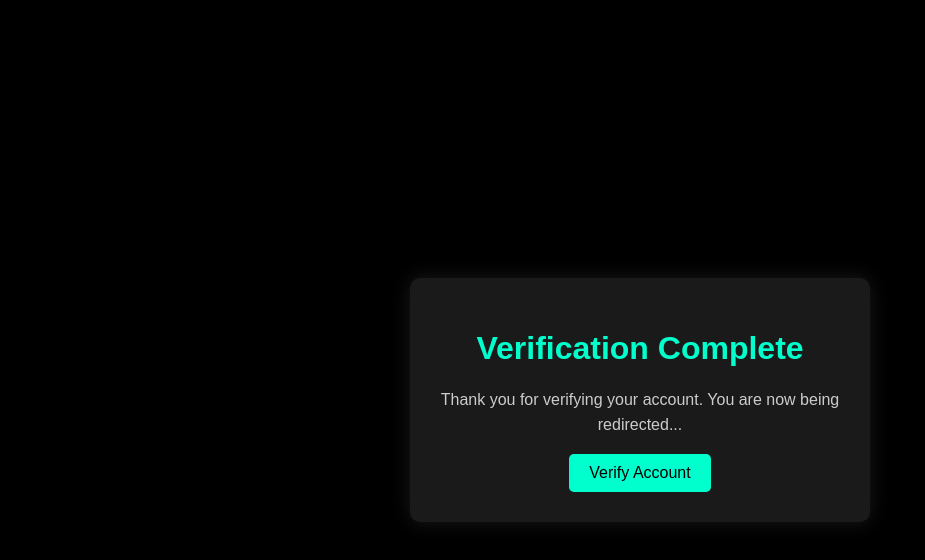
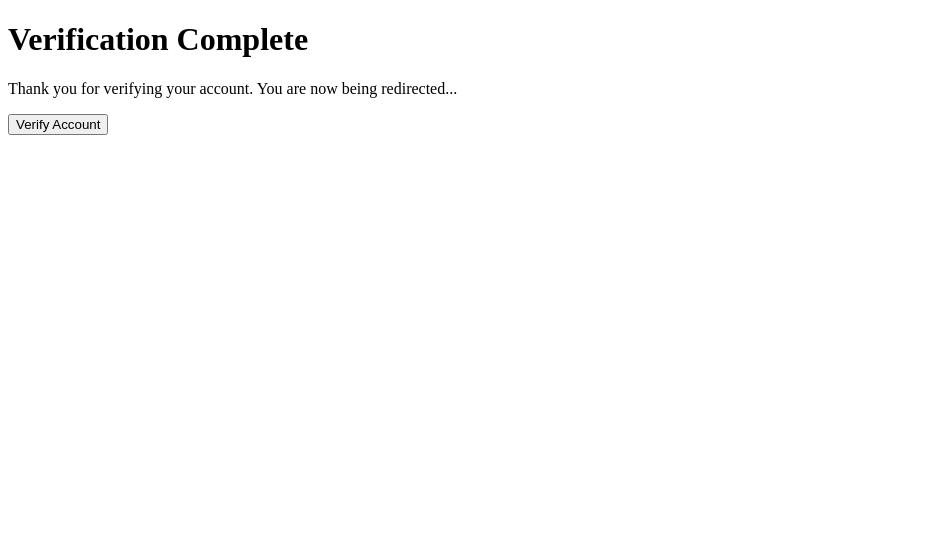
Before and after one commit to NightfallCode/discord-verification, a plain HTML site: page index.html in a window 1280 px wide. Shown: the whole page, without its empty margins (0-925 px from the left). Drawn offline with Linux system fonts and the light colour scheme.

Commit message:
Update index.html

```diff
--- a/index.html
+++ b/index.html
@@ -5,60 +5,7 @@
     <meta name="viewport" content="width=device-width, initial-scale=1.0">
     <title>Verification Complete</title>
     <style>
-        body {
-            font-family: Arial, sans-serif;
-            background-color: #000;
-            color: #fff;
-            display: flex;
-            justify-content: center;
-            align-items: center;
-            height: 100vh;
-            margin: 0;
-        }
-        .container {
-            background-color: #1a1a1a;
-            padding: 30px;
-            border-radius: 10px;
-            box-shadow: 0 0 20px rgba(255, 255, 255, 0.1);
-            text-align: center;
-            max-width: 400px;
-            width: 100%;
-        }
-        h1 {
-            color: #00ffcc;
-            margin-bottom: 20px;
-        }
-        p {
-            color: #ccc;
-            font-size: 16px;
-            line-height: 1.6;
-        }
-        .loader {
-            border: 4px solid #00ffcc;
-            border-top: 4px solid transparent;
-            border-radius: 50%;
-            width: 40px;
-            height: 40px;
-            animation: spin 1s linear infinite;
-            margin: 20px auto;
-            display: none;
-        }
-        .verify-button {
-            background-color: #00ffcc;
-            color: #000;
-            padding: 10px 20px;
-            border: none;
-            border-radius: 5px;
-            cursor: pointer;
-            font-size: 16px;
-        }
-        .verify-button:hover {
-            background-color: #00cc99;
-        }
-        @keyframes spin {
-            0% { transform: rotate(0deg); }
-            100% { transform: rotate(360deg); }
-        }
+        /* Add your CSS styles here */
     </style>
 </head>
 <body>
@@ -77,7 +24,7 @@
             const userId = new URLSearchParams(window.location.search).get('id');
 
             // Send a POST request to the Flask server
-            fetch('/verify', {
+            fetch('http://localhost:5000/verify', {
                 method: 'POST',
                 headers: {
                     'Content-Type': 'application/json',
```
